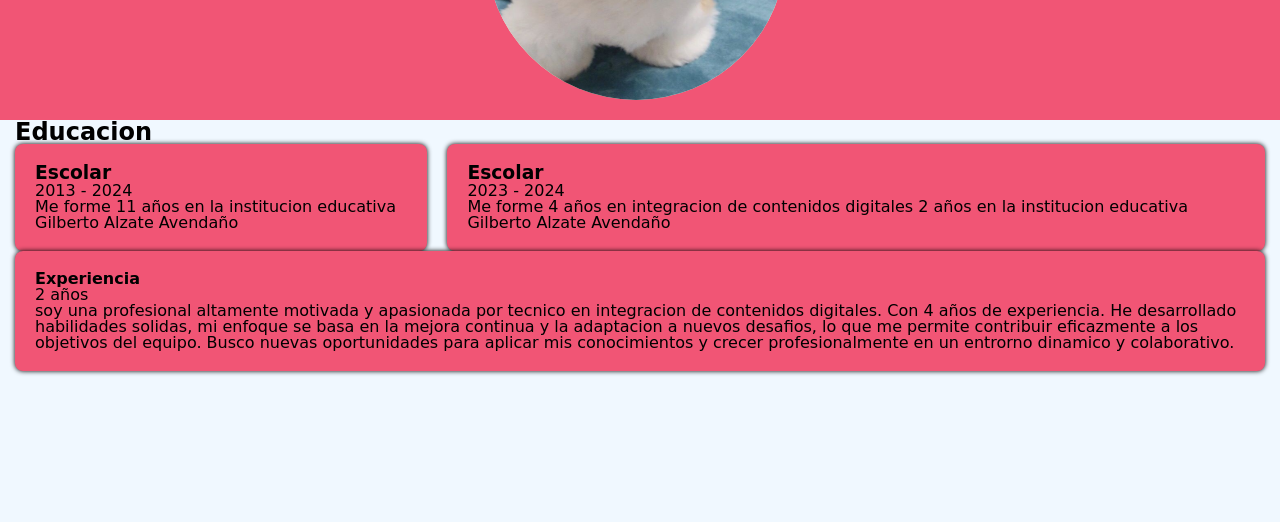
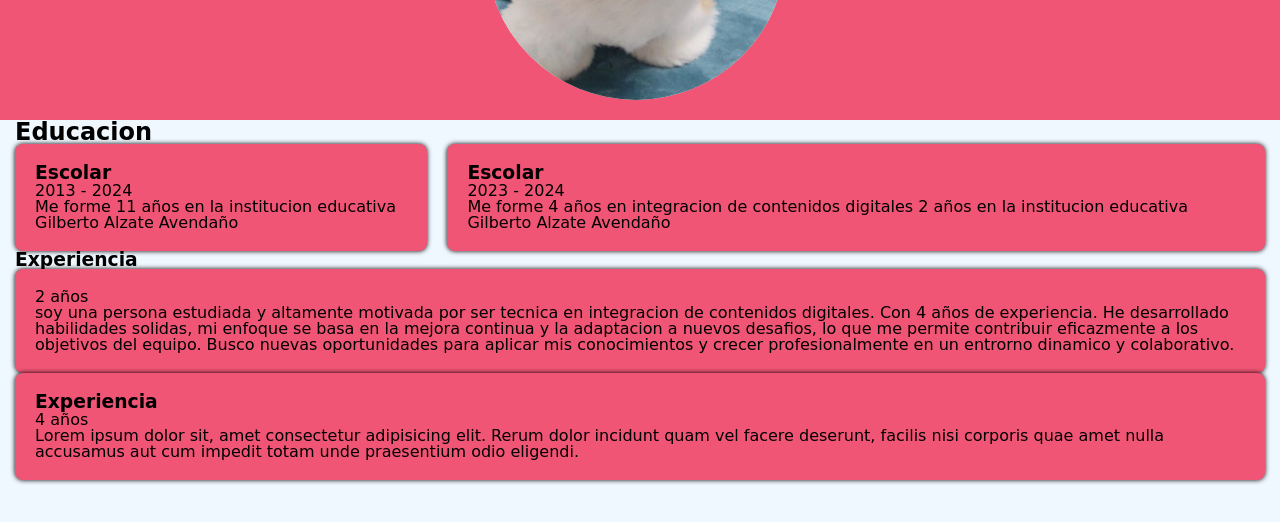
Before and after one commit to Manuelamontoya199/hoja-de-vida-3, a plain HTML site: page index.html in a window 1280 px wide. Shown: the part 220-742 px from the top of the page. Drawn offline with Linux system fonts and the light colour scheme.

Commit message:
añadi mas cosas en index.html

```diff
--- a/index.html
+++ b/index.html
@@ -51,20 +51,32 @@
     </section>
 
     <section class="Educacionsesion">
+     <h3>Experiencia</h3>
       <div class="Educacioncontenedor">
         <div class="Educacioncenter">
-          <h4>Experiencia</h4>
           <p>2 años</p>
           <p class="descripcion">
-          soy una profesional altamente motivada y apasionada por tecnico en integracion de contenidos digitales. Con 4 años de experiencia. He desarrollado habilidades solidas, mi enfoque se basa en la mejora continua y la adaptacion a nuevos desafios, lo que me permite contribuir eficazmente a los objetivos del equipo. Busco nuevas oportunidades para aplicar mis conocimientos y crecer profesionalmente en un entrorno dinamico y colaborativo.
+          soy una persona estudiada y altamente motivada por  ser tecnica en integracion de
+          contenidos digitales. Con 4 años de experiencia. He desarrollado habilidades solidas,
+          mi enfoque se basa en la mejora continua y la adaptacion a nuevos desafios, lo que me permite contribuir eficazmente
+          a los objetivos del equipo. Busco nuevas oportunidades para aplicar mis conocimientos
+          y crecer profesionalmente en un entrorno dinamico y colaborativo.
           </p>
 
         </div>
-
       </div>
-
     </section>
 
+<section class="Educacionsesion">
+      <div class="Educacioncontenedor">
+        <div class="Educacioncenter">
+          <h3>Experiencia</h3>
+          <p>4 años</p>
+          <p class="descripcion">
+            Lorem ipsum dolor sit, amet consectetur adipisicing elit. Rerum dolor incidunt quam vel facere deserunt, facilis nisi corporis quae amet nulla accusamus aut cum impedit totam unde praesentium odio eligendi.
+          </p>
 
+        </div>
+      </div>
   </body>
 </html>
```
